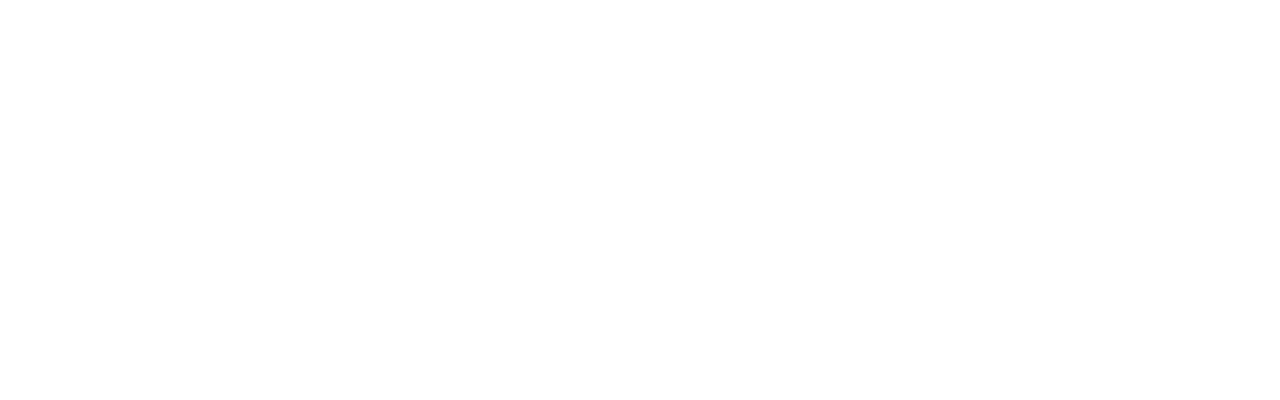
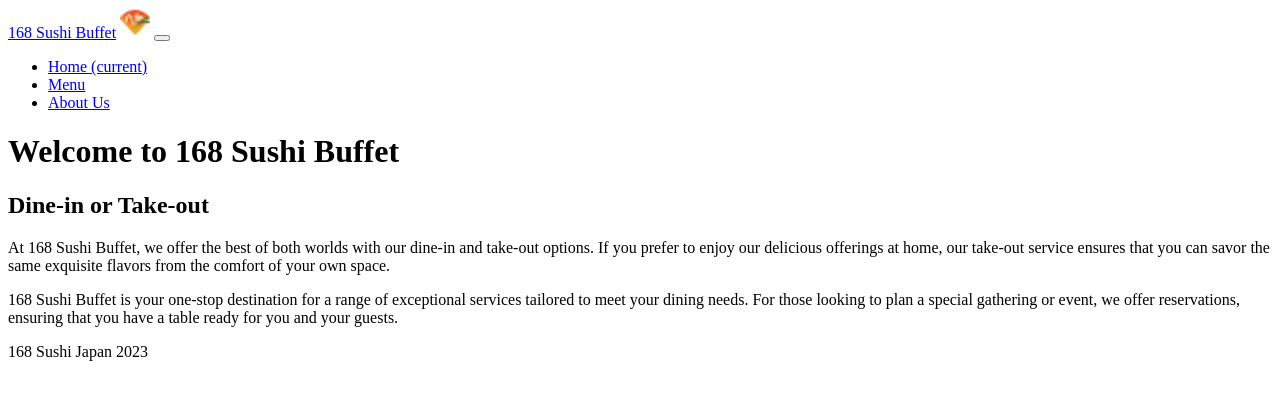
Before and after one commit to wontonsoop/final-project, a website: page index.html in a window 1280 px wide. Drawn offline with nearby package versions, Linux system fonts and the light colour scheme.

Commit message:
added body text

```diff
--- a/index.html
+++ b/index.html
@@ -10,5 +10,52 @@
 <body>
     <link rel="icon" type="images/favicon-16x16" sizes="16x16" href="https://wontonsoop.github.io/final-project//favicon-16x16.png">
     <script src="node_modules/bootstrap/dist/js/bootstrap.bundle.min.js"></script>
+
+
+    <nav class="navbar navbar-expand-lg navbar-dark bg-dark">
+        <a class="navbar-brand" href="#">168 Sushi Buffet</a>
+        <img src="/images/favicon-16-16.png" width="30" height="30" alt="">
+        <button class="navbar-toggler" type="button" data-toggle="collapse" data-target="#navbarNav" aria-controls="navbarNav" aria-expanded="false" aria-label="Toggle navigation">
+          <span class="navbar-toggler-icon"></span>
+        </button>
+        <div class="collapse navbar-collapse" id="navbarNav">
+          <ul class="navbar-nav">
+            <li class="nav-item active">
+              <a class="nav-link" href="#">Home <span class="sr-only">(current)</span></a>
+            </li>
+            <li class="nav-item">
+              <a class="nav-link" href="#">Menu</a>
+            </li>
+            <li class="nav-item">
+              <a class="nav-link" href="#">About Us</a>
+            </li>
+        </div>
+      </nav>
+
+
+    <div class="banner">
+        <h1>Welcome to 168 Sushi Buffet</h1>
+
+    </div>
+
+
+    <div class="card1">
+        <h2>Dine-in or Take-out</h2>
+        <p>At 168 Sushi Buffet, we offer the best of both worlds with our dine-in and take-out options. If you prefer to enjoy our delicious offerings at home, our take-out service ensures that you can savor the same exquisite flavors from the comfort of your own space.
+        </p>
+
+    </div>
+
+
+    <div class="card2">
+        <p>168 Sushi Buffet is your one-stop destination for a range of exceptional services tailored to meet your dining needs. For those looking to plan a special gathering or event, we offer reservations, ensuring that you have a table ready for you and your guests.
+        </p>
+
+    </div>
+
+
+    <footer>
+        <p>168 Sushi Japan 2023</p>
+    </footer>
 </body>
 </html>
```
Also changed, not shown: about.html (+37 -0 lines), 1 other file.
